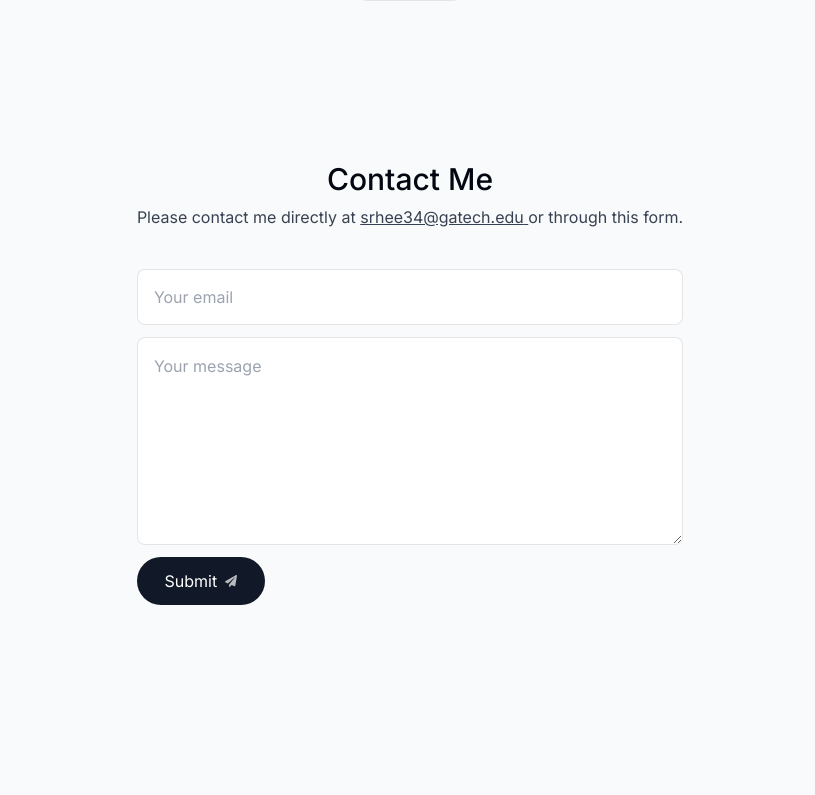
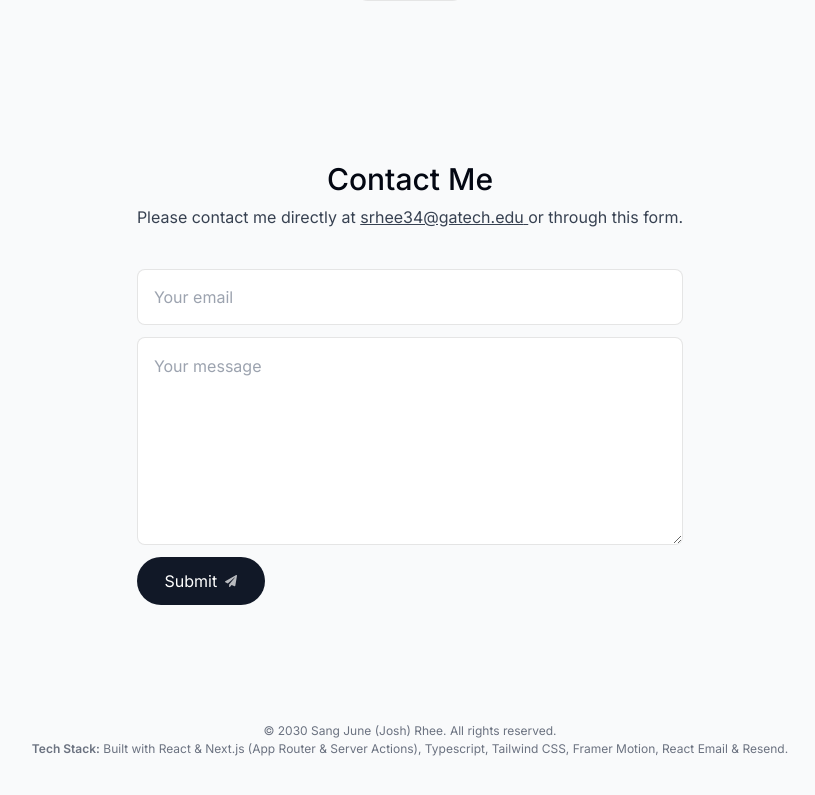
Before and after one commit to joshrhee/Portfolio-Website, a Next.js app: page / in a window 1280 px wide. Shown: the part 5473-6268 px from the top of the page, without its empty margins (230-1045 px from the left). Before the commit the page ends 6190 px from the top, so only its background shows below. Built offline with nearby package versions, Linux system fonts and the light colour scheme; no server answers.

Commit message:
Add footer component

```diff
--- a/src/app/layout.tsx
+++ b/src/app/layout.tsx
@@ -4,6 +4,7 @@ import type { Metadata } from "next";
 import { Inter } from "next/font/google";
 import ActiveSectionContextProvider from "@/context/active-section-context";
 import toast, { Toaster } from "react-hot-toast";
+import Footer from "@/components/footer";
 
 const inter = Inter({ subsets: ["latin"] });
 
@@ -38,6 +39,7 @@ export default function RootLayout({
                     {children}
 
                     <Toaster position="top-right" reverseOrder={false} />
+                    <Footer />
                 </ActiveSectionContextProvider>
             </body>
         </html>
--- /dev/null
+++ b/src/components/footer.tsx
@@ -0,0 +1,16 @@
+import React from "react";
+
+export default function Footer() {
+    return (
+        <footer className="mb-10 px-4 text-center text-gray-500">
+            <small className="mb-2 text-xs">
+                &copy; 2030 Sang June (Josh) Rhee. All rights reserved.
+            </small>
+            <p className="text-xs">
+                <span className="font-semibold">Tech Stack:</span> Built with
+                React & Next.js (App Router & Server Actions), Typescript,
+                Tailwind CSS, Framer Motion, React Email & Resend.
+            </p>
+        </footer>
+    );
+}
```
